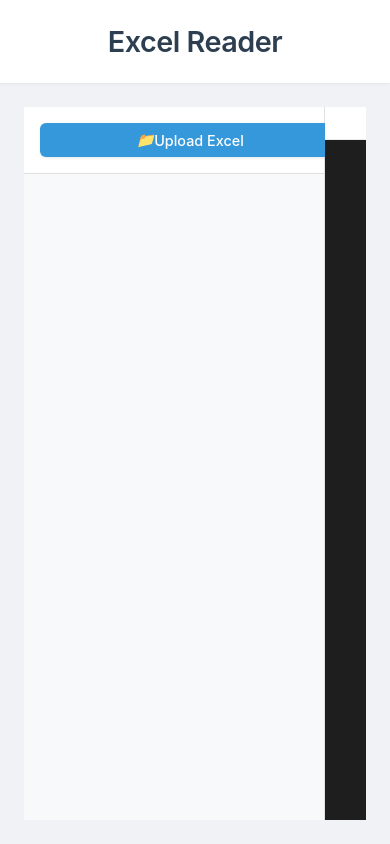
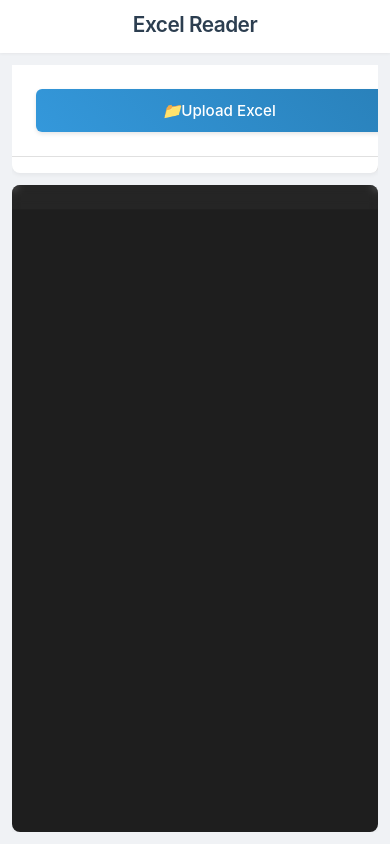
Before and after one commit to zhongs/excel-reader, a Vue app: page / in a window 390 px wide. Built offline with nearby package versions, Linux system fonts and the light colour scheme.

Commit message:
feat: 优化移动端支持
1. 添加完整的移动端样式
2. 优化触摸交互体验
3. 添加深色模式支持
4. 优化viewport设置
5. 改进移动端meta标签

```diff
--- a/index.html
+++ b/index.html
@@ -3,7 +3,11 @@
   <head>
     <meta charset="UTF-8">
     <link rel="icon" href="/favicon.ico">
-    <meta name="viewport" content="width=device-width, initial-scale=1.0">
+    <meta name="viewport" content="width=device-width, initial-scale=1.0, maximum-scale=1.0, user-scalable=no, viewport-fit=cover">
+    <meta name="theme-color" content="#ffffff" media="(prefers-color-scheme: light)">
+    <meta name="theme-color" content="#1e1e1e" media="(prefers-color-scheme: dark)">
+    <meta name="apple-mobile-web-app-capable" content="yes">
+    <meta name="apple-mobile-web-app-status-bar-style" content="default">
     <title>Excel Reader</title>
   </head>
   <body>
--- a/src/components/ExcelReader.vue
+++ b/src/components/ExcelReader.vue
@@ -574,4 +574,203 @@ export default {
   margin-left: -1px;
   height: 100%;
 }
+
+/* 移动端样式 */
+@media (max-width: 768px) {
+  .app-container {
+    height: 100vh;
+    display: flex;
+    flex-direction: column;
+  }
+
+  .header {
+    padding: 12px 16px;
+    position: sticky;
+    top: 0;
+  }
+
+  .title {
+    font-size: 1.3em;
+    margin-bottom: 4px;
+  }
+
+  .main-content {
+    padding: 12px;
+    height: calc(100vh - 60px);
+    overflow: hidden;
+  }
+
+  .content {
+    flex-direction: column;
+    gap: 12px;
+  }
+
+  .file-section {
+    width: 100%;
+    min-width: 100%;
+    height: auto;
+    max-height: 35vh;
+    border-radius: 8px;
+    background: white;
+    box-shadow: 0 2px 4px rgba(0, 0, 0, 0.05);
+  }
+
+  .file-list {
+    padding: 8px;
+  }
+
+  .file-item {
+    padding: 12px;
+    margin-bottom: 8px;
+    border-radius: 6px;
+    background: #f8f9fa;
+    border: 1px solid #e9ecef;
+  }
+
+  .file-item:active {
+    background: #e9ecef;
+    transform: scale(0.98);
+  }
+
+  .file-name {
+    font-size: 0.95em;
+    padding-right: 36px;
+  }
+
+  .delete-button {
+    width: 32px;
+    height: 32px;
+    right: 6px;
+    opacity: 1;
+    background: rgba(255, 255, 255, 0.8);
+    backdrop-filter: blur(4px);
+  }
+
+  .upload-label {
+    margin: 8px;
+    padding: 12px 16px;
+    font-size: 0.95em;
+    border-radius: 6px;
+    text-align: center;
+    background: linear-gradient(45deg, #3498db, #2980b9);
+    box-shadow: 0 2px 4px rgba(0, 0, 0, 0.1);
+  }
+
+  .json-section {
+    flex: 1;
+    min-height: 0;
+    border-radius: 8px;
+    background: #1e1e1e;
+    box-shadow: 0 2px 4px rgba(0, 0, 0, 0.05);
+  }
+
+  .json-header {
+    padding: 12px 16px;
+    background: rgba(255, 255, 255, 0.03);
+    backdrop-filter: blur(4px);
+    position: sticky;
+    top: 0;
+    z-index: 10;
+  }
+
+  .json-title {
+    font-size: 0.95em;
+    color: #e0e0e0;
+  }
+
+  .copy-button {
+    padding: 8px 12px;
+    font-size: 0.9em;
+    background: rgba(255, 255, 255, 0.1);
+    border: 1px solid rgba(255, 255, 255, 0.1);
+    color: #fff;
+  }
+
+  .copy-button:active {
+    background: rgba(255, 255, 255, 0.15);
+    transform: scale(0.98);
+  }
+
+  .json-content {
+    font-size: 13px;
+    line-height: 1.5;
+    padding: 16px;
+    -webkit-overflow-scrolling: touch;
+  }
+
+  /* 触摸优化 */
+  .file-item,
+  .upload-label,
+  .copy-button,
+  .delete-button {
+    touch-action: manipulation;
+    -webkit-tap-highlight-color: transparent;
+    transition: transform 0.15s ease, background-color 0.2s ease;
+  }
+
+  /* 滚动条优化 */
+  .file-list,
+  .json-content {
+    scrollbar-width: none;
+    -ms-overflow-style: none;
+  }
+
+  .file-list::-webkit-scrollbar,
+  .json-content::-webkit-scrollbar {
+    display: none;
+  }
+}
+
+/* 横屏模式优化 */
+@media (max-width: 768px) and (orientation: landscape) {
+  .main-content {
+    height: calc(100vh - 50px);
+  }
+
+  .content {
+    flex-direction: row;
+    gap: 12px;
+  }
+
+  .file-section {
+    width: 280px;
+    min-width: 280px;
+    max-height: none;
+    height: 100%;
+  }
+
+  .json-section {
+    height: 100%;
+  }
+
+  .file-list {
+    height: calc(100% - 70px);
+  }
+
+  .upload-label {
+    margin: 8px;
+  }
+}
+
+/* 深色模式支持 */
+@media (prefers-color-scheme: dark) {
+  .file-section {
+    background: #2d2d2d;
+    border-color: #404040;
+  }
+
+  .file-item {
+    background: #333;
+    border-color: #404040;
+  }
+
+  .file-name {
+    color: #e0e0e0;
+  }
+
+  .delete-button {
+    background: rgba(45, 45, 45, 0.8);
+    color: #e0e0e0;
+  }
+}
 </style>
```
